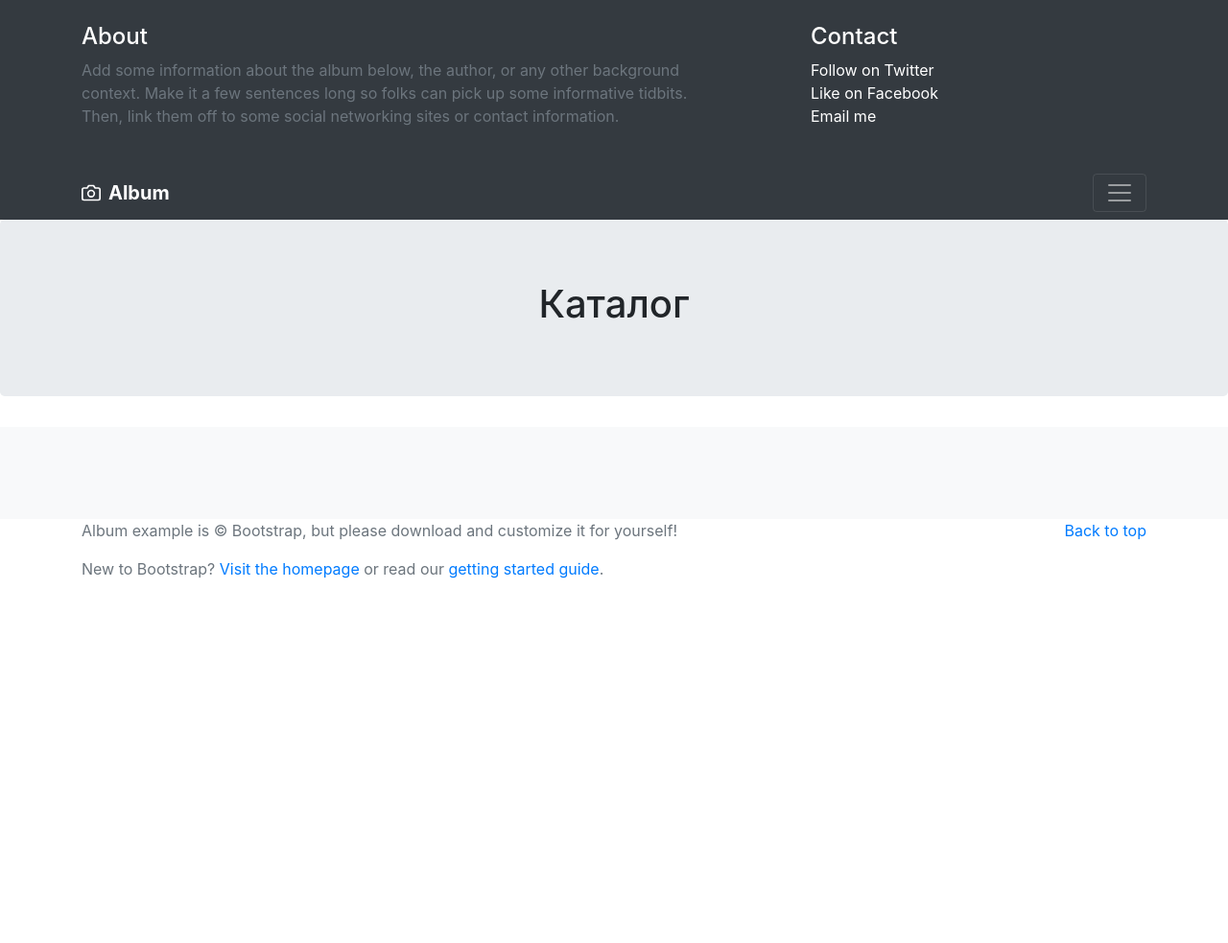
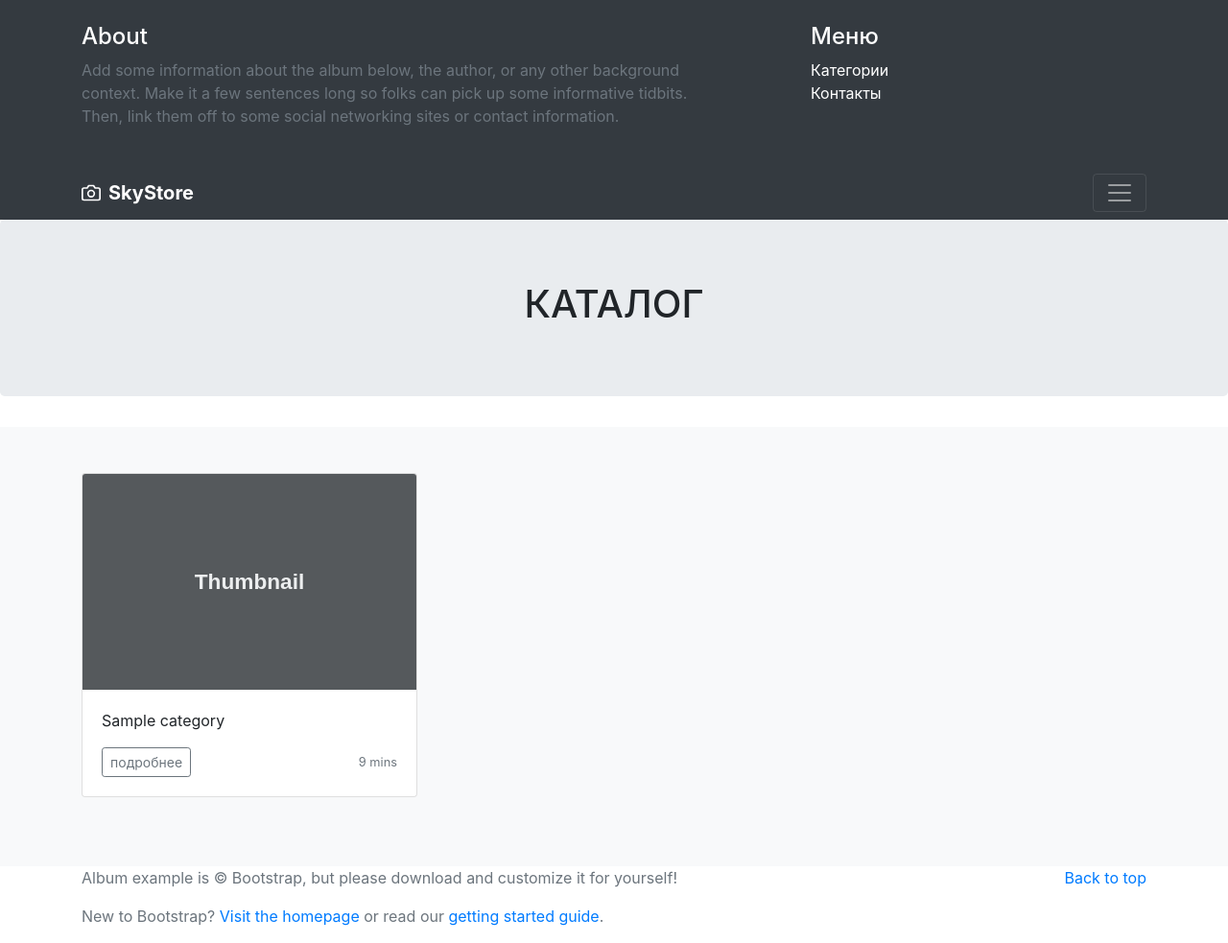
Before and after one commit to elenapronichkina/project_19.2, a Django app: page /products/ in a window 1280 px wide, after a click that opens the changed part. Shown: the whole page at 96% size. Before the commit the page ends 603 px from the top, so only its background shows below. Run offline with Django 4.2, Linux system fonts and the light colour scheme; tables that the repository leaves empty hold one stand-in row (values such as "Sample post"); some libraries are stand-ins or nearby versions.

Commit message:
change/add code

```diff
--- a/catalog/templates/catalog/index_products.html
+++ b/catalog/templates/catalog/base_products.html
@@ -26,11 +26,10 @@
               <p class="text-muted">Add some information about the album below, the author, or any other background context. Make it a few sentences long so folks can pick up some informative tidbits. Then, link them off to some social networking sites or contact information.</p>
             </div>
             <div class="col-sm-4 offset-md-1 py-4">
-              <h4 class="text-white">Contact</h4>
+              <h4 class="text-white">Меню</h4>
               <ul class="list-unstyled">
-                <li><a href="#" class="text-white">Follow on Twitter</a></li>
-                <li><a href="#" class="text-white">Like on Facebook</a></li>
-                <li><a href="#" class="text-white">Email me</a></li>
+                <li><a href="#" class="text-white">Категории</a></li>
+                <li><a href="#" class="text-white">Контакты</a></li>
               </ul>
             </div>
           </div>
@@ -40,7 +39,7 @@
         <div class="container d-flex justify-content-between">
           <a href="#" class="navbar-brand d-flex align-items-center">
             <svg xmlns="http://www.w3.org/2000/svg" width="20" height="20" viewBox="0 0 24 24" fill="none" stroke="currentColor" stroke-width="2" stroke-linecap="round" stroke-linejoin="round" class="mr-2"><path d="M23 19a2 2 0 0 1-2 2H3a2 2 0 0 1-2-2V8a2 2 0 0 1 2-2h4l2-3h6l2 3h4a2 2 0 0 1 2 2z"></path><circle cx="12" cy="13" r="4"></circle></svg>
-            <strong>Album</strong>
+            <strong>SkyStore</strong>
           </a>
           <button class="navbar-toggler" type="button" data-toggle="collapse" data-target="#navbarHeader" aria-controls="navbarHeader" aria-expanded="false" aria-label="Toggle navigation">
             <span class="navbar-toggler-icon"></span>
@@ -53,7 +52,7 @@
 
       <section class="jumbotron text-center">
         <div class="container">
-          <h1 class="jumbotron-heading">Каталог</h1>
+          <h1 class="jumbotron-heading">{{title}}</h1>
         </div>
       </section>
 
--- /dev/null
+++ b/catalog/templates/catalog/index_product.html
@@ -0,0 +1,23 @@
+{% extends 'catalog/base_products.html' %}
+
+{% block content %}
+    <div class="row">
+        {% for object in object_list %}
+            <div class="col-md-4">
+                <div class="card mb-4 box-shadow">
+                    <img class="card-img-top" data-src="holder.js/100px225?theme=thumb&bg=55595c&fg=eceeef&text=Thumbnail"
+                         alt="Card image cap">
+                    <div class="card-body">
+                        <p class="card-text">{{object.name}}</p>
+                        <div class="d-flex justify-content-between align-items-center">
+                            <div class="btn-group">
+                                <button type="button" class="btn btn-sm btn-outline-secondary">подробнее</button>
+                            </div>
+                            <small class="text-muted">9 mins</small>
+                        </div>
+                    </div>
+                </div>
+            </div>
+        {% endfor %}
+    </div>
+{% endblock %}
--- a/catalog/urls.py
+++ b/catalog/urls.py
@@ -1,10 +1,10 @@
 from django.urls import path
 
-from catalog.views import index, index_contacts, index_products, product
+from catalog.views import index, index_contacts, base_products, index_product
 
 urlpatterns = [
     path('', index),
     path('contacts/', index_contacts),
-    path('products/', index_products),
-    path('product/', product),
+    path('products/', index_product),
+    path('product/', base_products),
 ]
--- a/catalog/views.py
+++ b/catalog/views.py
@@ -16,12 +16,13 @@ def index_contacts(request):
     return render(request, 'catalog/index_contacts.html')
 
 
-def index_products(request):
-    return render(request, 'catalog/index_products.html')
+def base_products(request):
+    return render(request, 'catalog/base_products.html')
 
-def product(request):
+
+def index_product(request):
     context = {
         'object_list': Category.objects.all(),
-        'title': 'Каталог - наши продукты'
+        'title': 'КАТАЛОГ'
     }
-    return render(request, 'catalog/product.html', context)
+    return render(request, 'catalog/index_product.html', context)
```
Also changed, not shown: catalog/templates/catalog/product.html (deleted, +0 -25 lines).
